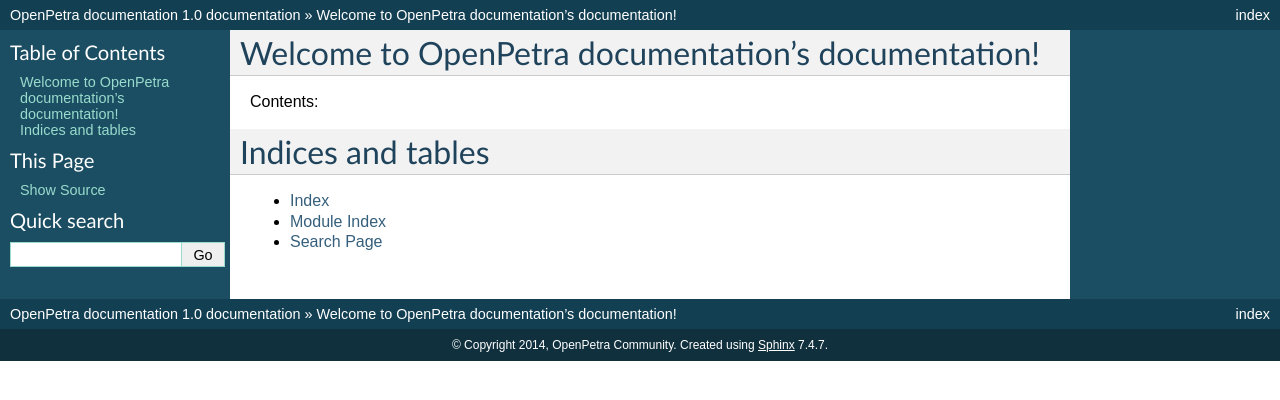
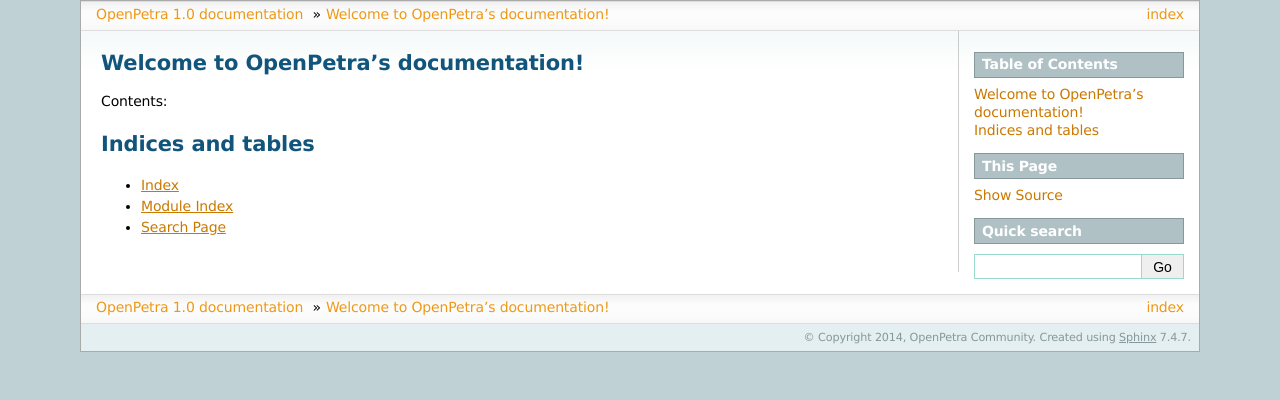
Before and after one commit to openpetra/openpetra-docs, a Sphinx documentation site: the page built from source/index.rst, in a window 1280 px wide. Shown: the top 400 px of the page. Built offline with Sphinx 7.4.7, drawn with Linux system fonts in a browser that asks for light colours.

Commit message:
fix name of project. use other theme

```diff
--- a/source/conf.py
+++ b/source/conf.py
@@ -1,6 +1,6 @@
 # -*- coding: utf-8 -*-
 #
-# OpenPetra documentation documentation build configuration file, created by
+# OpenPetra documentation build configuration file, created by
 # sphinx-quickstart on Wed Dec 17 10:16:19 2014.
 #
 # This file is execfile()d with the current directory set to its
@@ -43,7 +43,7 @@
 master_doc = 'index'
 
 # General information about the project.
-project = u'OpenPetra documentation'
+project = u'OpenPetra'
 copyright = u'2014, OpenPetra Community'
 
 # The version info for the project you're documenting, acts as replacement for
@@ -101,7 +101,7 @@
 
 # The theme to use for HTML and HTML Help pages.  See the documentation for
 # a list of builtin themes.
-html_theme = 'default'
+html_theme = 'sphinxdoc'
 
 # Theme options are theme-specific and customize the look and feel of a theme
 # further.  For a list of options available for each theme, see the
--- a/source/index.rst
+++ b/source/index.rst
@@ -1,9 +1,9 @@
-.. OpenPetra documentation documentation master file, created by
+.. OpenPetra documentation master file, created by
    sphinx-quickstart on Wed Dec 17 10:16:19 2014.
    You can adapt this file completely to your liking, but it should at least
    contain the root `toctree` directive.
 
-Welcome to OpenPetra documentation's documentation!
+Welcome to OpenPetra's documentation!
 ===================================================
 
 Contents:
```
